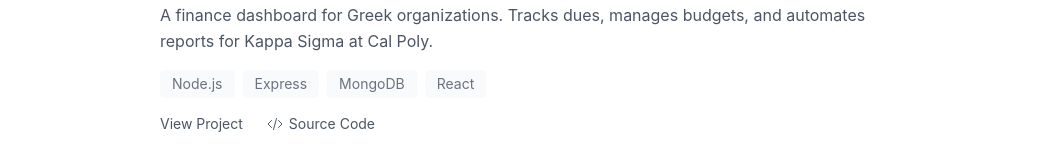
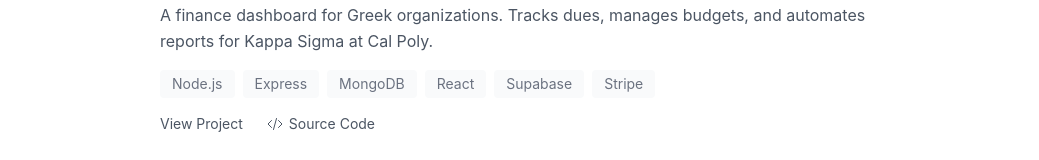
Before and after one commit to Jacroney/Portfolio, a React (Vite) app: page /projects in a window 1280 px wide. Shown: the part 252-412 px from the top of the page, without its empty margins (120-1159 px from the left). Built offline with nearby package versions, Linux system fonts and the light colour scheme.

Commit message:
update greek pay

```diff
--- a/src/pages/Projects.tsx
+++ b/src/pages/Projects.tsx
@@ -6,7 +6,7 @@ const projects = [
     title: 'Greek Pay LLC',
     description:
       'A finance dashboard for Greek organizations. Tracks dues, manages budgets, and automates reports for Kappa Sigma at Cal Poly.',
-    technologies: ['Node.js', 'Express', 'MongoDB', 'React'],
+    technologies: ['Node.js', 'Express', 'MongoDB', 'React', 'Supabase', 'Stripe'],
     demoUrl: 'https://greekpay.org',
     codeUrl: 'https://github.com/Jacroney/FMM',
   },
```
